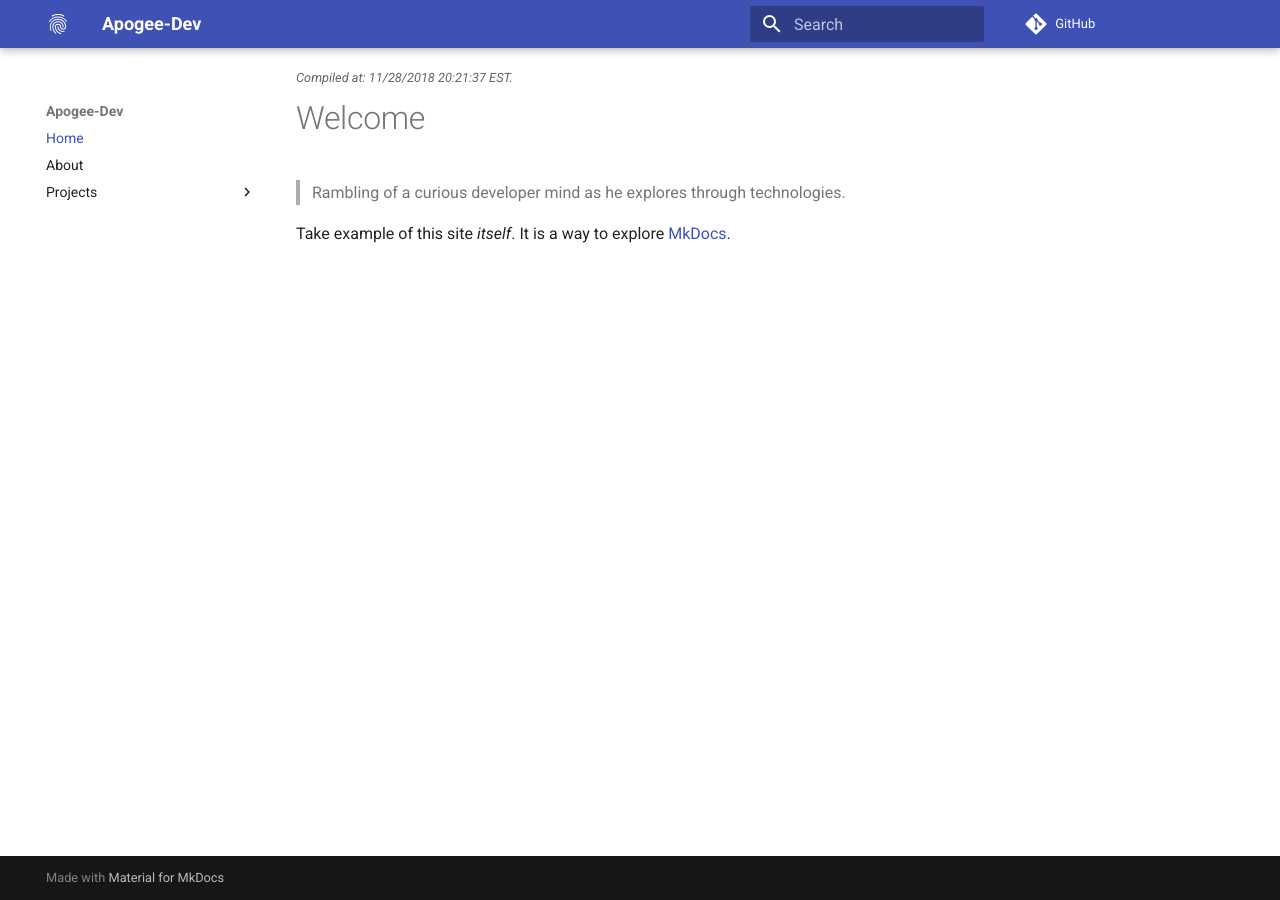
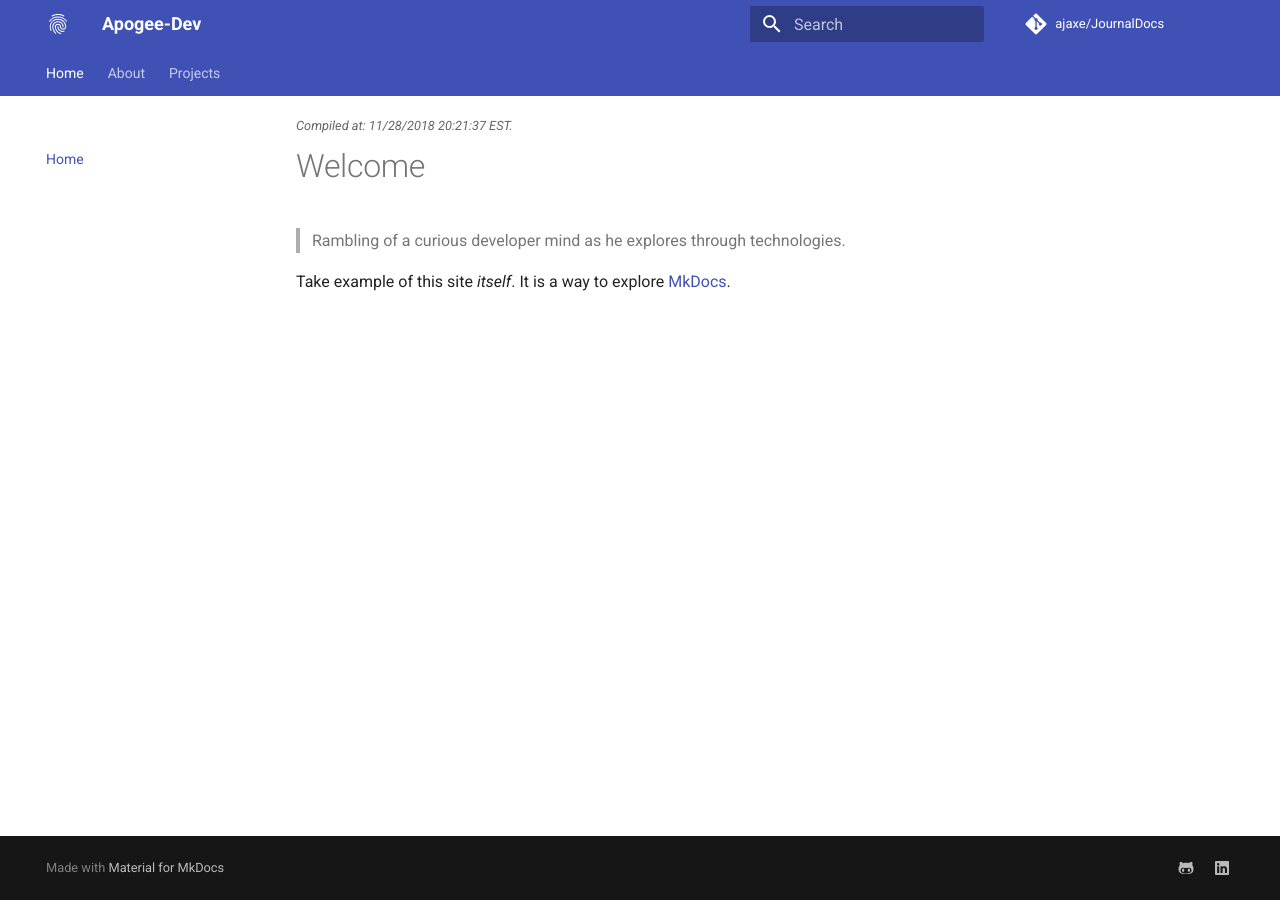
Before and after one commit to ajaxe/JournalDocs, an MkDocs documentation site: the page built from docs/index.md, in a window 1280 px wide. Built offline with MkDocs 1.6.1 and Material for MkDocs 9.7.7, drawn with Linux system fonts in a browser that asks for light colours; comment, search, counter and statistics services are not loaded; some of the changed lines change nothing that is shown.

Commit message:
Update mkdocs.yml

```diff
--- a/mkdocs.yml
+++ b/mkdocs.yml
@@ -1,4 +1,5 @@
 site_name: Apogee-Dev
+repo_name: ajaxe/JournalDocs
 repo_url: https://github.com/ajaxe/JournalDocs
 google_analytics: ['UA-36723568-3', 'mkdocs.org']
 
@@ -8,6 +9,9 @@ theme:
   logo:
     icon: 'fingerprint'
   include_sidebar: true
+  language: en
+  feature:
+    tabs: true
 
 markdown_extensions:
   - toc:
@@ -39,6 +43,13 @@ extra_javascript:
 extra_css:
   - css/extra_css.css
 
+extra:
+  social:
+    - type: github-alt
+      link: https://github.com/ajaxe
+    - type: linkedin
+      link: https://linkedin.com/in/asharma2015
+
 nav:
   - Home: index.md
   - About: about.md
```
